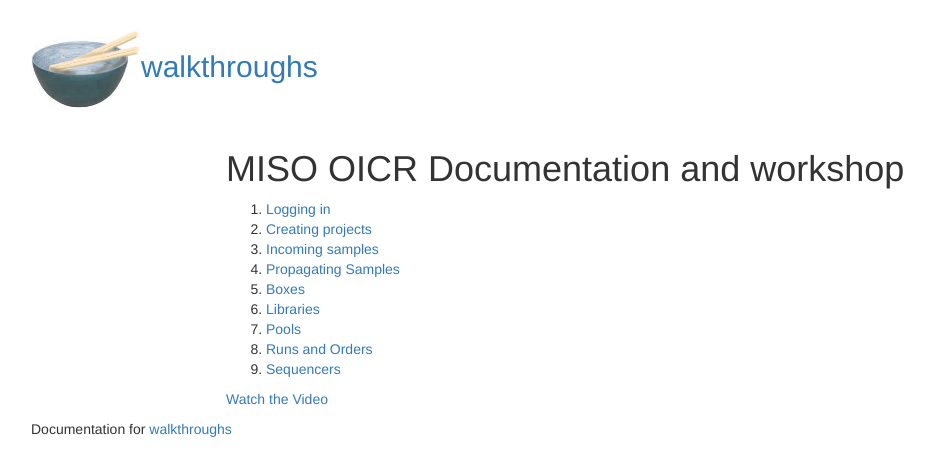
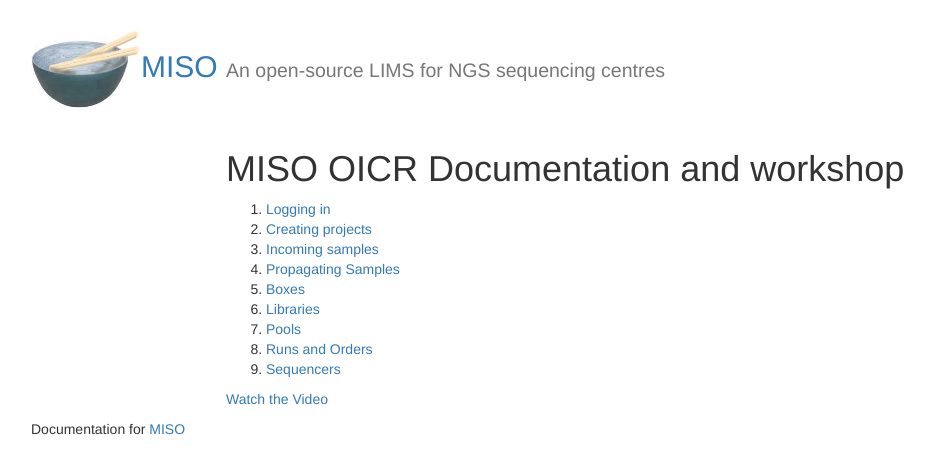
Before and after one commit to miso-lims/walkthroughs, a Jekyll site: the page built from index.md, in a window 1280 px wide. Shown: the top 476 px of the page, without its empty margins (54-988 px from the left). Built offline with Jekyll 4.4.1, drawn with Linux system fonts in a browser that asks for light colours; our own code applies the rules of GitHub Pages for plain Markdown files; part of the change alters nothing that is shown.

Commit message:
Adding titles to _config.yml

```diff
--- a/_config.yml
+++ b/_config.yml
@@ -1,3 +1,21 @@
+# Site title and subtitle. This is used in _includes/header.html
+title: 'MISO'
+subtitle: 'An open-source LIMS for NGS sequencing centres'
+
+# URL to source code, used in _includes/footer.html
+codeurl: 'https://github.com/TGAC/miso-lims'
+
+
+# Keep as an empty string if served up at the root. If served up at a specific
+# path (e.g. on GitHub pages) leave off the trailing slash, e.g. /my-project
+baseurl: '/miso-docs-oicr'
+
+
+
+
+
+
+
 #--------------------------------------------------------------------------------
 # Settings for Jekyll - should not need to be modified.
 #--------------------------------------------------------------------------------
```
